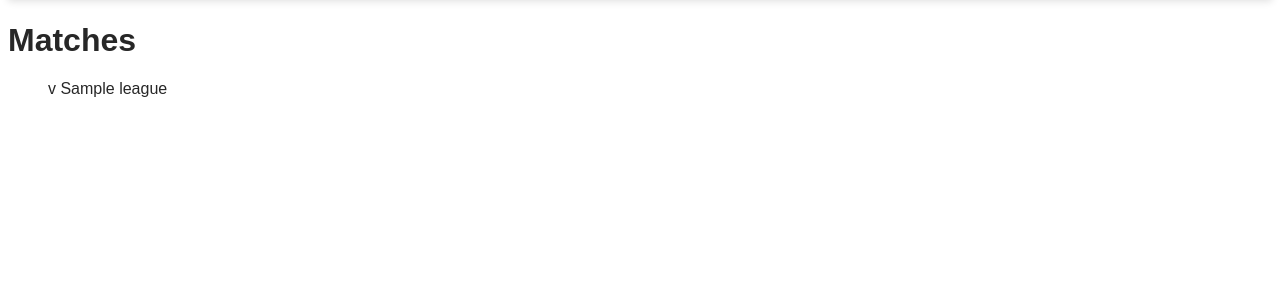
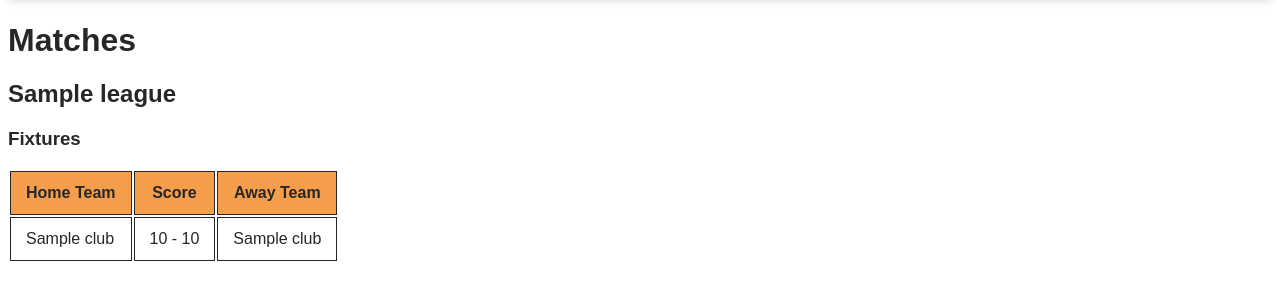
Before and after one commit to calumcmccall/football_league_app, a Flask app: page /matches in a window 1280 px wide. Shown: the part 108-408 px from the top of the page. Run offline with Flask 2, Linux system fonts and the light colour scheme; a database or web service that is not in the repository returns one stand-in record (values such as "Sample title"); some libraries are stand-ins or nearby versions.

Commit message:
matches page working again

```diff
--- a/app/controllers/matches_controller.py
+++ b/app/controllers/matches_controller.py
@@ -12,9 +12,17 @@ matches_blueprint = Blueprint("matches", __name__)
 # INDEX
 @matches_blueprint.route("/matches")
 def matches():
-    matches = match_repository.select_all()
     teams = team_repository.select_all()
-    return render_template("matches/index.html", matches=matches, teams=teams)
+    leagues = league_repository.select_all()
+    league_matches = []
+    matches = []
+    for league in leagues:
+        matches = match_repository.matches_for_league(league.id)
+        league_matches.append({
+            "league_name": league.league_name,
+            "matches": matches
+        })
+    return render_template("matches/index.html", league_matches=league_matches, teams=teams, leagues=leagues)
 
 # NEW
 @matches_blueprint.route("/matches/new/<id>")
--- a/app/templates/matches/index.html
+++ b/app/templates/matches/index.html
@@ -3,31 +3,34 @@
 
     <h1>Matches</h1>
 
-    <ul>
+    {% for league in league_matches %}
 
-        {% for match in matches %}
+        <h2>{{ league.league_name }}</h2>
 
-            <li>
+        <table>
+            <h3>Fixtures</h3>
+            <tr class="table-top">
+                <th>Home Team</th>
+                <th>Score</th>
+                <th>Away Team</th>
+            </tr>
+            {% for match in league.matches %}
+                <tr class="matches">
+                    <td>
+                        {{
+                            match.home_team.team_id.club.club_name
+                        }}
+                        </td>
+                    <td> {{ match.home_team_score}} - {{ match.away_team_score }}  </td>
+                    <td>
+                        {{
+                            match.away_team.team_id.club.club_name
+                        }}
+                    </td>
+                </tr>
+            {% endfor %}
+        </table>
 
-                {% for team in teams %}
-                    {% if team.id == match.home_team.team_id %}
-                        {{ team.club.club_name }} - {{ match.home_team_score }}
-                    {% endif %}
-                    {% endfor %}
-
-                    v
-
-                    {% for team in teams %}
-                    {% if team.id == match.away_team.team_id %}
-                        {{ team.club.club_name }} - {{ match.away_team_score }}
-                    {% endif %}
-                {% endfor %}
-
-                {{ match.league.league_name }}
-            </li>
-
-        {% endfor %}
-
-    </ul>
+    {% endfor %}
 
 {% endblock content %}
```
